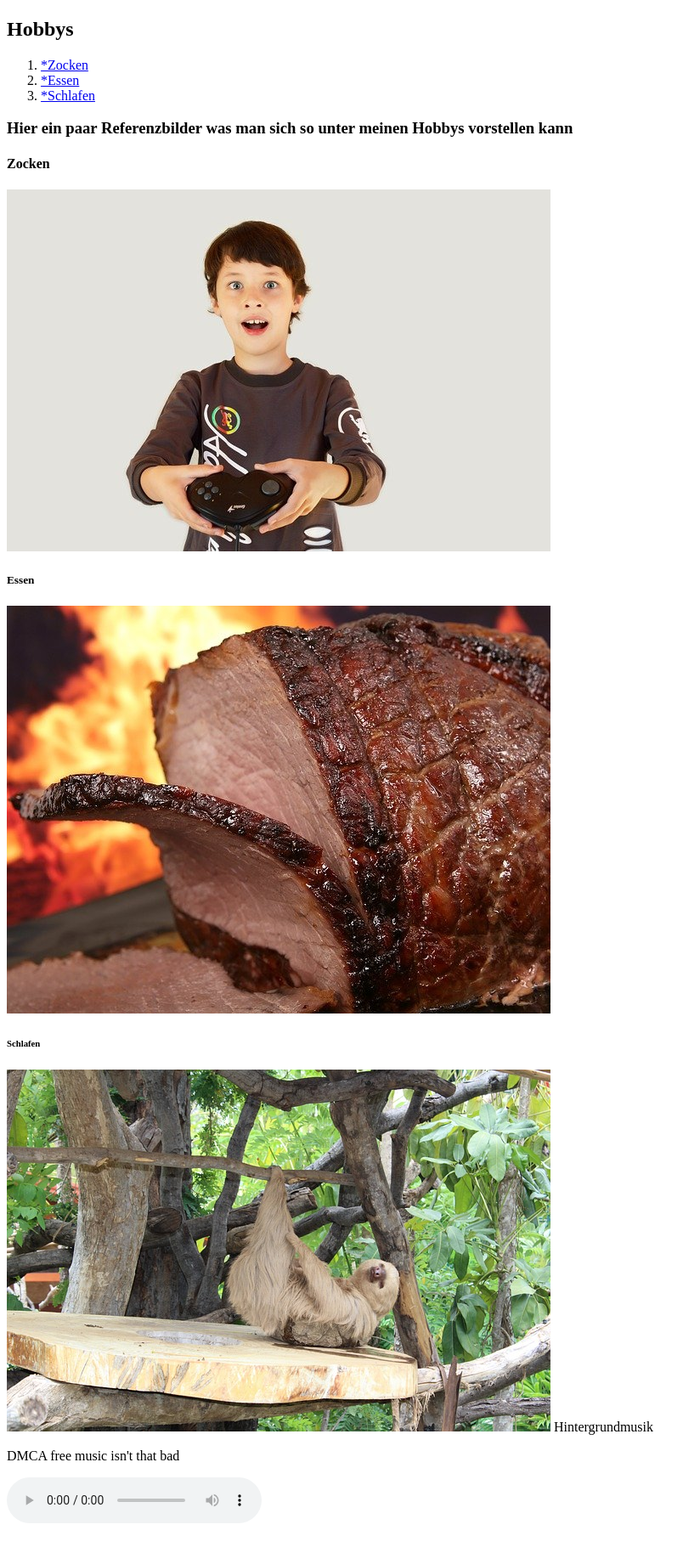
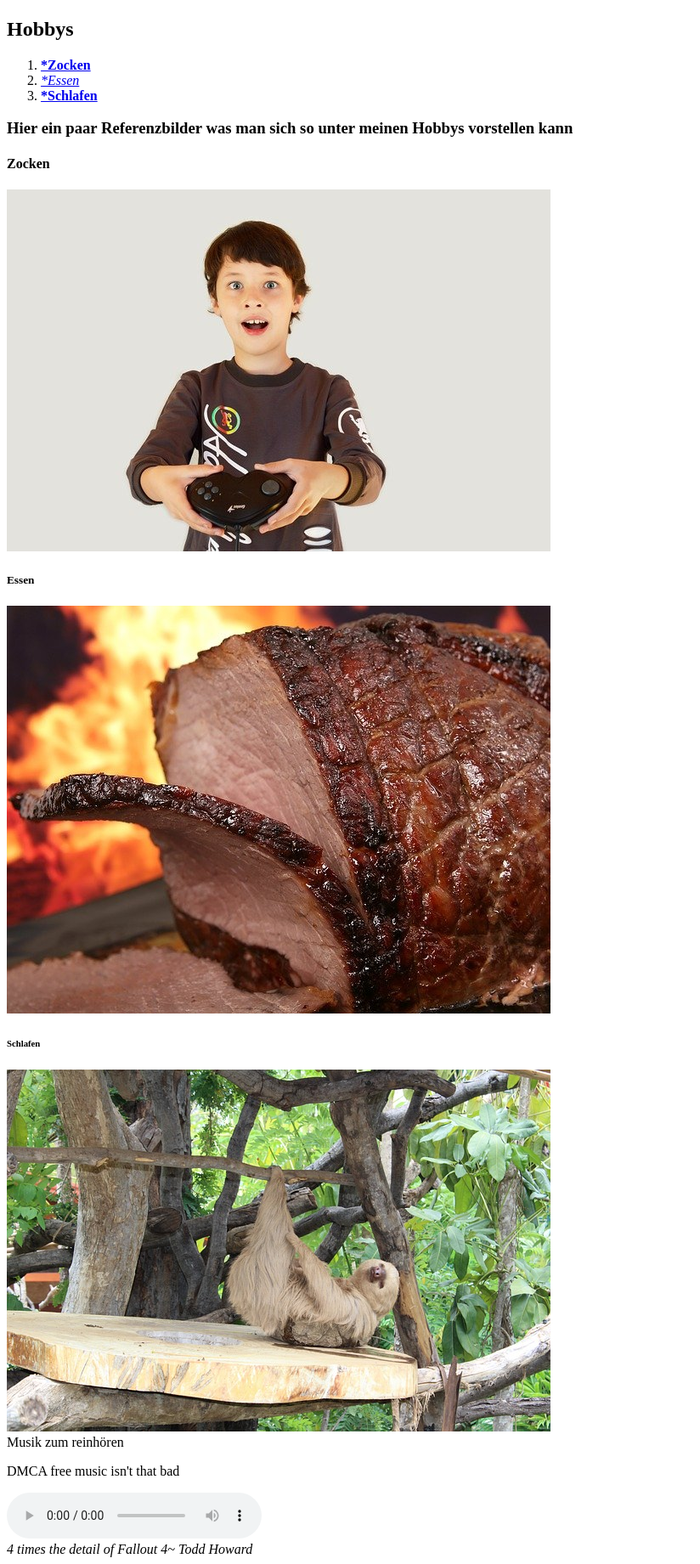
Before and after one commit to Luftus/GIS-WiSe-2020-2021, a plain HTML site: page Aufgabe P1.1/It's a me.html in a window 1280 px wide. Shown: the part 310-2151 px from the top of the page at 85% size, without its empty margins (0-824 px from the left). Before the commit the page ends 2115 px from the top, so only its background shows below. Drawn offline with Linux system fonts and the light colour scheme.

Commit message:
Schriftabänderungen in "It's a me"

```diff
--- a/Aufgabe P1.1/It's a me.html
+++ b/Aufgabe P1.1/It's a me.html
@@ -16,23 +16,36 @@
             </header>
         <h1>Eric Luft</h1>
         <img src="Eric.jpg" style="width:300px;">
+        <section>
         <h2>Hobbys</h2>
        <ol>
-           <li><a href="#zocken">*Zocken</a></li>
-           <li><a href="#essen">*Essen</a></li>
-           <li><a href="#schlafen">*Schlafen</a></li>
+           <li><a href="#zocken"><b>*Zocken </b></a></li>
+           <li><a href="#essen"><i>*Essen</i></a></li>
+           <li><a href="#schlafen"><strong>*Schlafen </strong></a></li>
 
        </ol>
+    </section>
         <h3>Hier ein paar Referenzbilder was man sich so unter meinen Hobbys vorstellen kann</h3>
+        <section>
         <h4>Zocken</h4>
         <img id="zocken" src="zocken.jpg" alt="Ich beim Zocken">
+    </section>
+    <section>
         <h5>Essen</h5>
         <img id="essen" src="essen.jpg" alt="That's the stuff">
+    </section>
+        <section>
         <h6>Schlafen</h6>
         <img id="schlafen" src="schlafen.jpg" alt="I sleep alot">
-        <h7>Hintergrundmusik</h7>
+    </section>
+        <h7>Musik zum reinhören</h7>
+    </section>
         <p>DMCA free music isn't that bad</p>
-        <audio src="media/Moons.mp3" controls ></audio>
+        <audio src="Moons.mp3" controls ></audio>
+    </section>
+    <footer>
+        <cite> 4 times the detail of Fallout 4~ Todd Howard</cite>
+     </footer>
 
 
     </body>
```
